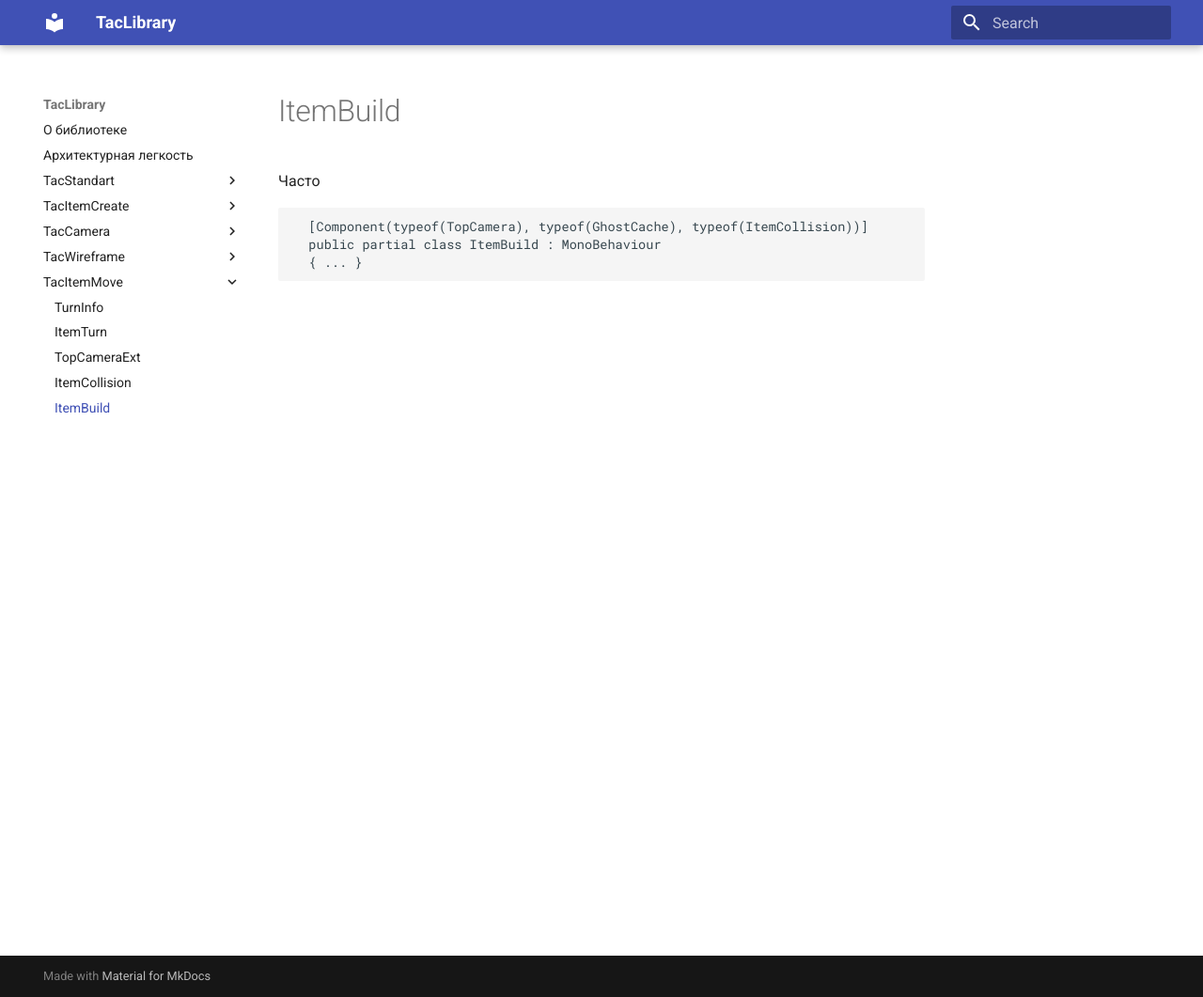
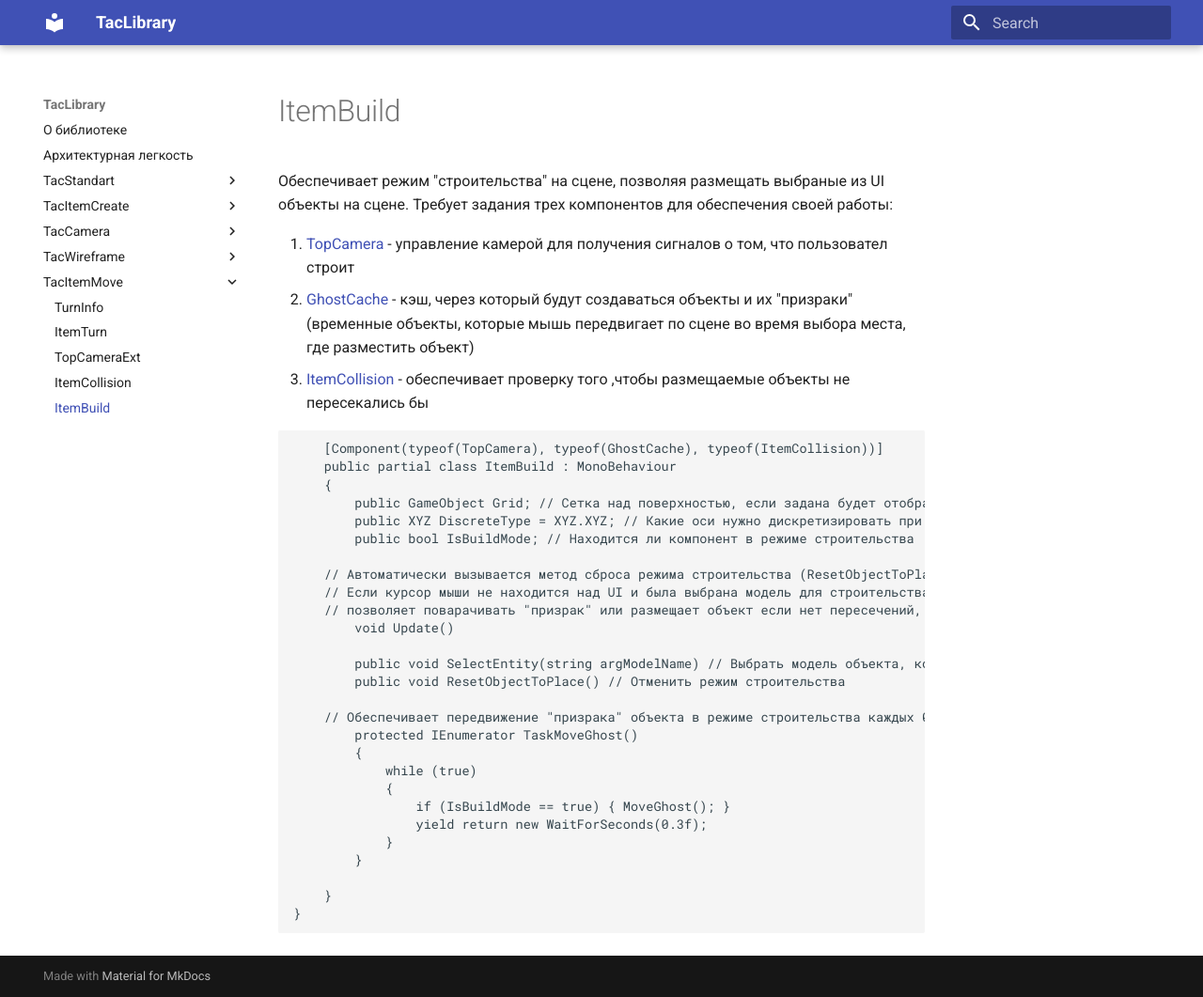
Before and after one commit to tac1402/TacBattleAI, an MkDocs documentation site: the page built from docs/TacItemMove/ItemBuild.md, in a window 1280 px wide and 1061 px high. Shown: the whole window at 94% size. Built offline with MkDocs 1.6.1 and Material for MkDocs 9.7.7, drawn with Linux system fonts in a browser that asks for light colours.

Commit message:
Update ItemBuild.md

````diff
--- a/docs/TacItemMove/ItemBuild.md
+++ b/docs/TacItemMove/ItemBuild.md
@@ -1,10 +1,40 @@
 ---
 title: ItemBuild
 ---
-Часто
+
+Обеспечивает режим "строительства" на сцене, позволяя размещать выбраные из UI объекты на сцене. Требует задания трех компонентов для обеспечения своей работы:
+
+1. [TopCamera](../../TacItemMove/TopCameraExt) - управление камерой для получения сигналов о том, что пользовател строит
+2. [GhostCache](../../TacItemCreate/GhostCache) - кэш, через который будут создаваться объекты и их "призраки" (временные объекты, которые мышь передвигает по сцене во время выбора места, где разместить объект)
+3. [ItemCollision](../../TacItemMove/ItemCollision) - обеспечивает проверку того ,чтобы размещаемые объекты не пересекались бы
+
 
 ```csharp
-  [Component(typeof(TopCamera), typeof(GhostCache), typeof(ItemCollision))]
-  public partial class ItemBuild : MonoBehaviour
-  { ... }
+	[Component(typeof(TopCamera), typeof(GhostCache), typeof(ItemCollision))]
+	public partial class ItemBuild : MonoBehaviour
+	{
+		public GameObject Grid; // Сетка над поверхностью, если задана будет отображена во время режима строительства
+		public XYZ DiscreteType = XYZ.XYZ; // Какие оси нужно дискретизировать при размещении объекта
+		public bool IsBuildMode; // Находится ли компонент в режиме строительства
+
+    // Автоматически вызывается метод сброса режима строительства (ResetObjectToPlace()) при нажатии на Escape
+    // Если курсор мыши не находится над UI и была выбрана модель для строительства обеспечивает движение "призрака объекта" под мышью,
+    // позволяет поварачивать "призрак" или размещает объект если нет пересечений, в сцене левой кнопкой мыши.
+		void Update()
+
+		public void SelectEntity(string argModelName) // Выбрать модель объекта, которую нужно построить
+		public void ResetObjectToPlace() // Отменить режим строительства
+
+    // Обеспечивает передвижение "призрака" объекта в режиме строительства каждых 0.3 сек.
+		protected IEnumerator TaskMoveGhost()
+		{
+			while (true)
+			{
+				if (IsBuildMode == true) { MoveGhost(); }
+				yield return new WaitForSeconds(0.3f);
+			}
+		}
+
+	}
+}
 ```
````
